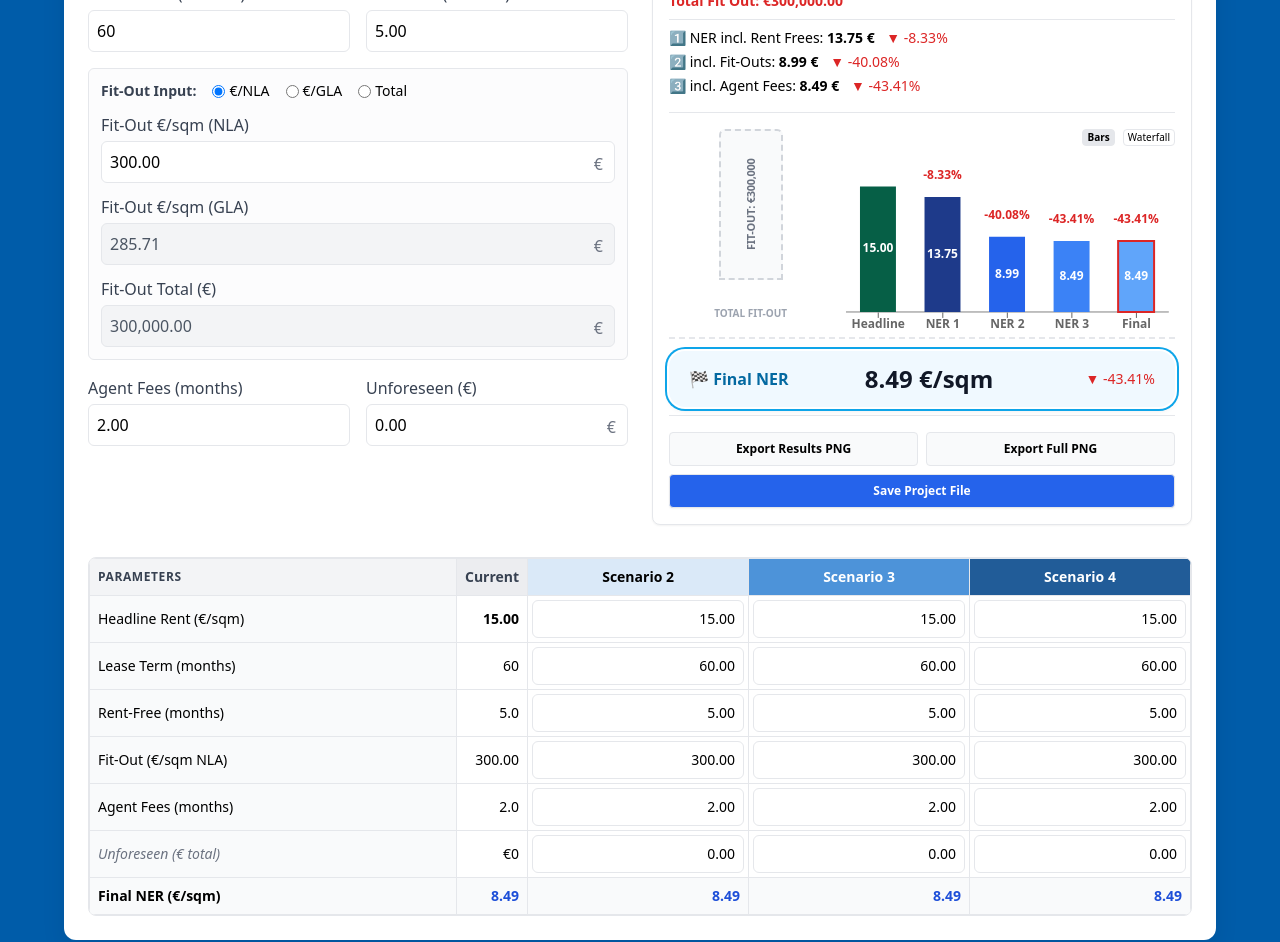
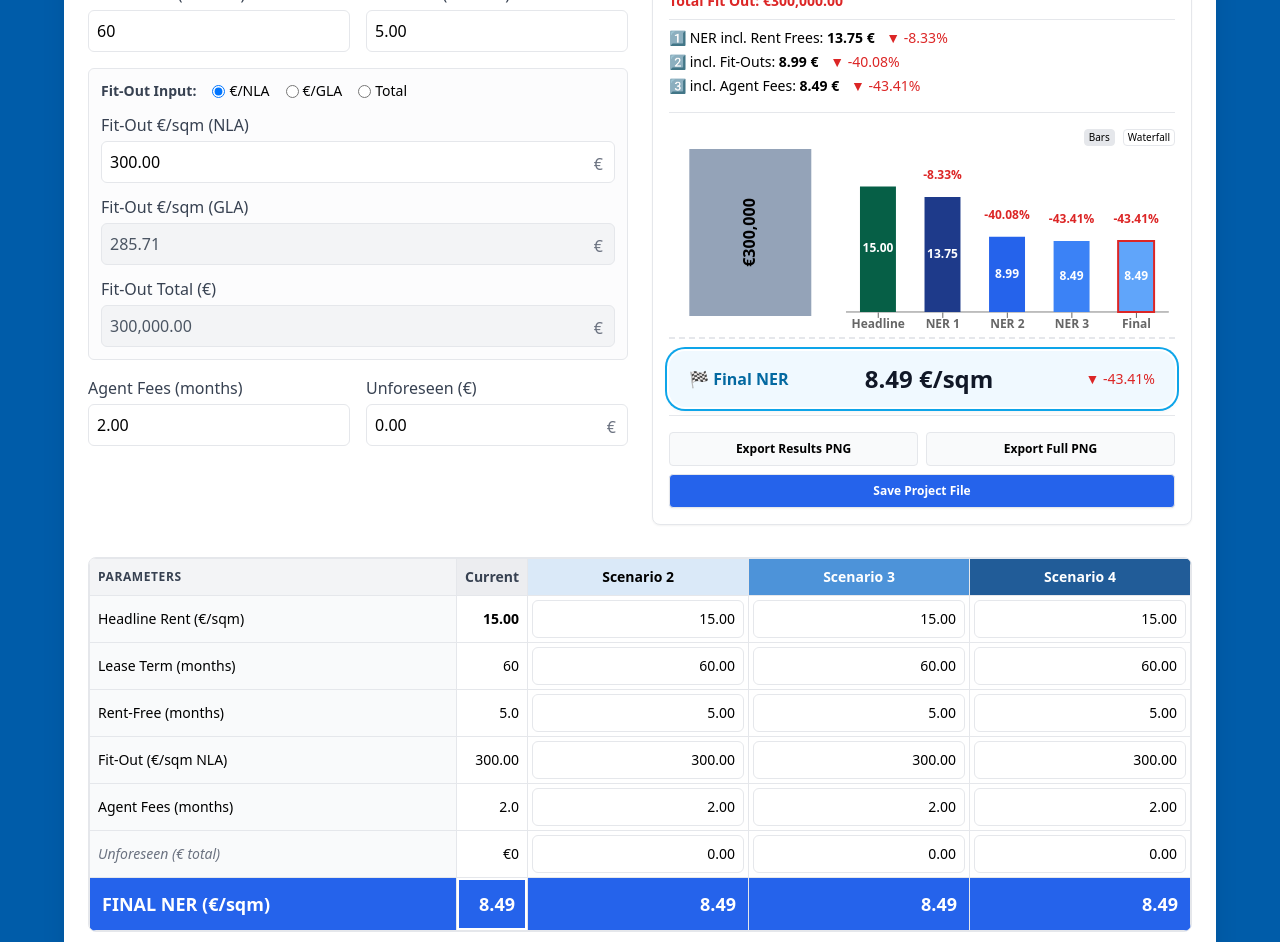
Before and after one commit to Musicandy13/NER-with-Scenarios, a React (Vite) app: page / in a window 1280 px wide. Shown: the part 320-1262 px from the top of the page. Built offline with nearby package versions, Linux system fonts and the light colour scheme.

Commit message:
Update App.jsx

```diff
--- a/src/App.jsx
+++ b/src/App.jsx
@@ -572,32 +572,26 @@ return (
                     <p>3️⃣ incl. Agent Fees: <b>{F(ner3, 2)} €</b> <Delta base={rent} val={ner3} /></p>
                   </div>
 
-                 {/* CHARTS SECTION */}
+                  {/* CHARTS */}
                   <div className="mt-4 grid grid-cols-3 gap-2 border-t pt-4">
-                    {/* LINKER TEIL: Der schmale Fit-Out Balken (Original-Style aus 'alt') */}
-                    <div className="h-48 col-span-1 flex flex-col items-center justify-end">
-                      <div
-                        className="w-16 bg-gray-50 border-2 border-dashed border-gray-300 rounded-t-md flex items-center justify-center relative transition-all mb-[22px]"
-                        style={{ height: '80%' }}
-                      >
-                        <span className="absolute -rotate-90 whitespace-nowrap text-gray-500 font-bold text-[11px] tracking-tight">
-                          FIT-OUT: {FCUR0(totalFit)}
-                        </span>
-                      </div>
-                      <div className="text-[10px] font-bold text-gray-400 mt-1 uppercase text-center">Total Fit-Out</div>
+                    <div className="h-48 col-span-1">
+                      <ResponsiveContainer width="100%" height="100%">
+                        <BarChart data={[{ name: "Fit-Out", eur: totalFit }]} margin={{ top: 20, right: 5, left: 5, bottom: 5 }}>
+                          <XAxis dataKey="name" hide />
+                          <YAxis hide />
+                          <Tooltip formatter={(v) => FCUR0(v)} />
+                          <Bar dataKey="eur" fill="#94a3b8" isAnimationActive={!isExporting}>
+                            <LabelList content={<VerticalMoneyLabel0 />} />
+                          </Bar>
+                        </BarChart>
+                      </ResponsiveContainer>
                     </div>
-
-                    {/* RECHTER TEIL: Das Haupt-Chart */}
                     <div className="h-48 col-span-2">
                       <div className="flex justify-end gap-2 mb-1">
-                        <button onClick={() => setViewMode("bars")} className={`text-[10px] px-1 border rounded ${viewMode === 'bars' ? 'bg-gray-200 font-bold' : ''}`}>Bars</button>
-                        <button onClick={() => setViewMode("waterfall")} className={`text-[10px] px-1 border rounded ${viewMode === 'waterfall' ? 'bg-gray-200 font-bold' : ''}`}>Waterfall</button>
+                        <button onClick={() => setViewMode("bars")} className={`text-[10px] px-1 border rounded ${viewMode === 'bars' ? 'bg-gray-200' : ''}`}>Bars</button>
+                        <button onClick={() => setViewMode("waterfall")} className={`text-[10px] px-1 border rounded ${viewMode === 'waterfall' ? 'bg-gray-200' : ''}`}>Waterfall</button>
                       </div>
-                      {viewMode === "bars" ? (
-                        <BarsChart data={nerBars} isExporting={isExporting} />
-                      ) : (
-                        <WaterfallChart data={wfData} isExporting={isExporting} />
-                      )}
+                      {viewMode === "bars" ? <BarsChart data={nerBars} isExporting={isExporting} /> : <WaterfallChart data={wfData} isExporting={isExporting} />}
                     </div>
                   </div>
 
@@ -623,16 +617,28 @@ return (
           </div>
         </div>
 
-        {/* TABELLE - AUßERHALB DER PNG REFS */}
+      {/* TABELLE - AUßERHALB DER PNG REFS */}
         <div className="mt-8 border rounded-lg overflow-x-auto bg-white">
           <table className="w-full text-sm border-collapse min-w-[600px]">
             <thead>
               <tr className="bg-gray-100 text-gray-700">
                 <th className="border p-2 text-left w-1/3 text-xs uppercase tracking-wider">Parameters</th>
                 <th className="border p-2 text-center bg-gray-200/50">Current</th>
-                <th className="border p-2 text-center text-black" style={{ backgroundColor: '#DAE9F8' }}>Scenario 2</th>
-                <th className="border p-2 text-center text-white" style={{ backgroundColor: '#4D93D9' }}>Scenario 3</th>
-                <th className="border p-2 text-center text-white" style={{ backgroundColor: '#215C98' }}>Scenario 4</th>
+
+                {/* Scenario 2 Header */}
+                <th className="border p-2 text-center text-black" style={{ backgroundColor: '#DAE9F8' }}>
+                  Scenario 2
+                </th>
+
+                {/* Scenario 3 Header */}
+                <th className="border p-2 text-center text-white" style={{ backgroundColor: '#4D93D9' }}>
+                  Scenario 3
+                </th>
+
+                {/* Scenario 4 Header */}
+                <th className="border p-2 text-center text-white" style={{ backgroundColor: '#215C98' }}>
+                  Scenario 4
+                </th>
               </tr>
             </thead>
             <tbody className="divide-y divide-gray-200">
@@ -690,11 +696,18 @@ return (
                   </td>
                 ))}
               </tr>
-              <tr className="bg-gray-50 font-bold">
-                <td className="border p-2">Final NER (€/sqm)</td>
-                <td className="border p-2 text-right text-blue-700">{F(ner4, 2)}</td>
-                {scenarioView.map((sv) => (
-                  <td key={sv.id} className="border p-2 text-right text-blue-700">{F(sv.ner, 2)}</td>
+
+              {/* FINAL NER ZEILE */}
+              <tr className="bg-blue-600 text-white font-bold text-lg">
+                <td className="border p-3">FINAL NER (€/sqm)</td>
+                <td className={`border p-3 text-right ring-2 ring-white ring-inset ${ner4 < 0 ? 'text-red-400' : 'text-white'}`}>
+                  {F(ner4, 2)}
+                </td>
+                {scenarioView.map((s) => (
+                  <td key={s.id}
+                      className={`border p-3 text-right ${s.ner < 0 ? 'text-red-400' : 'text-white'}`}>
+                    {F(s.ner, 2)}
+                  </td>
                 ))}
               </tr>
             </tbody>
```
